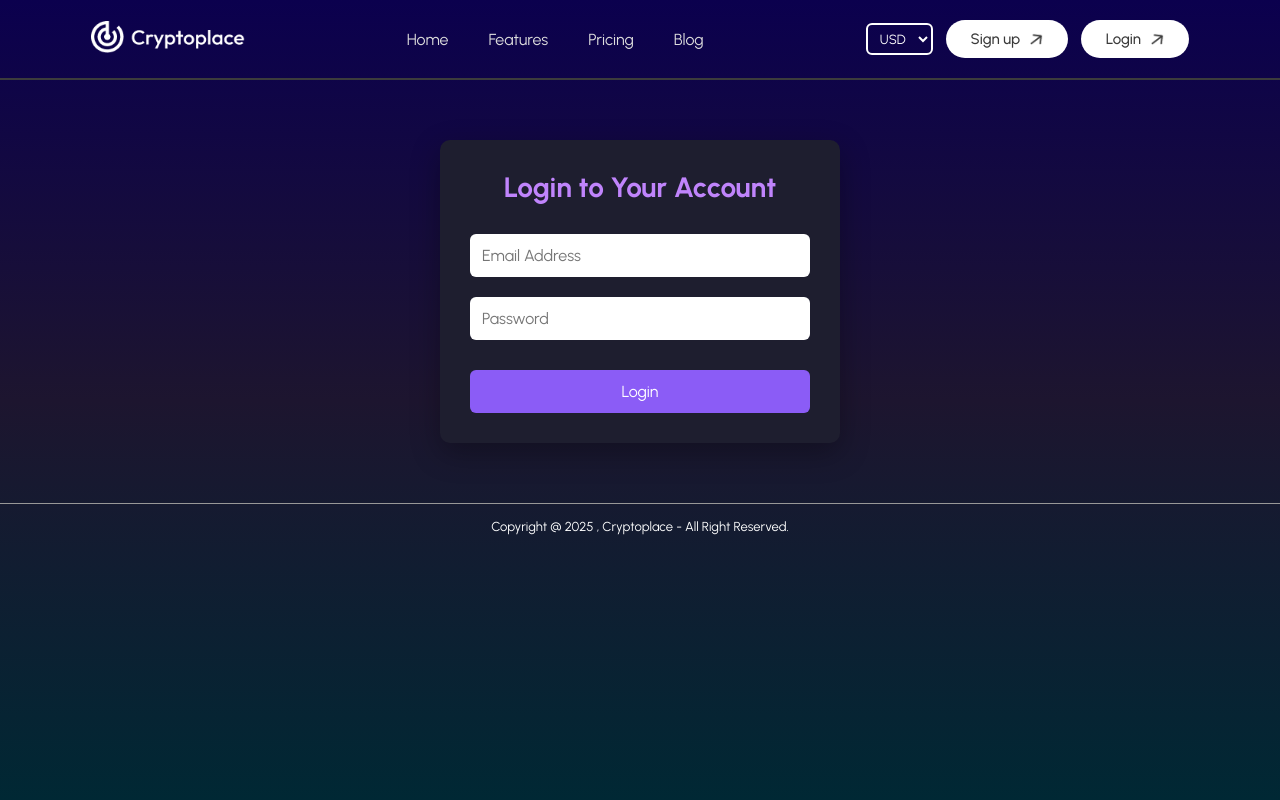
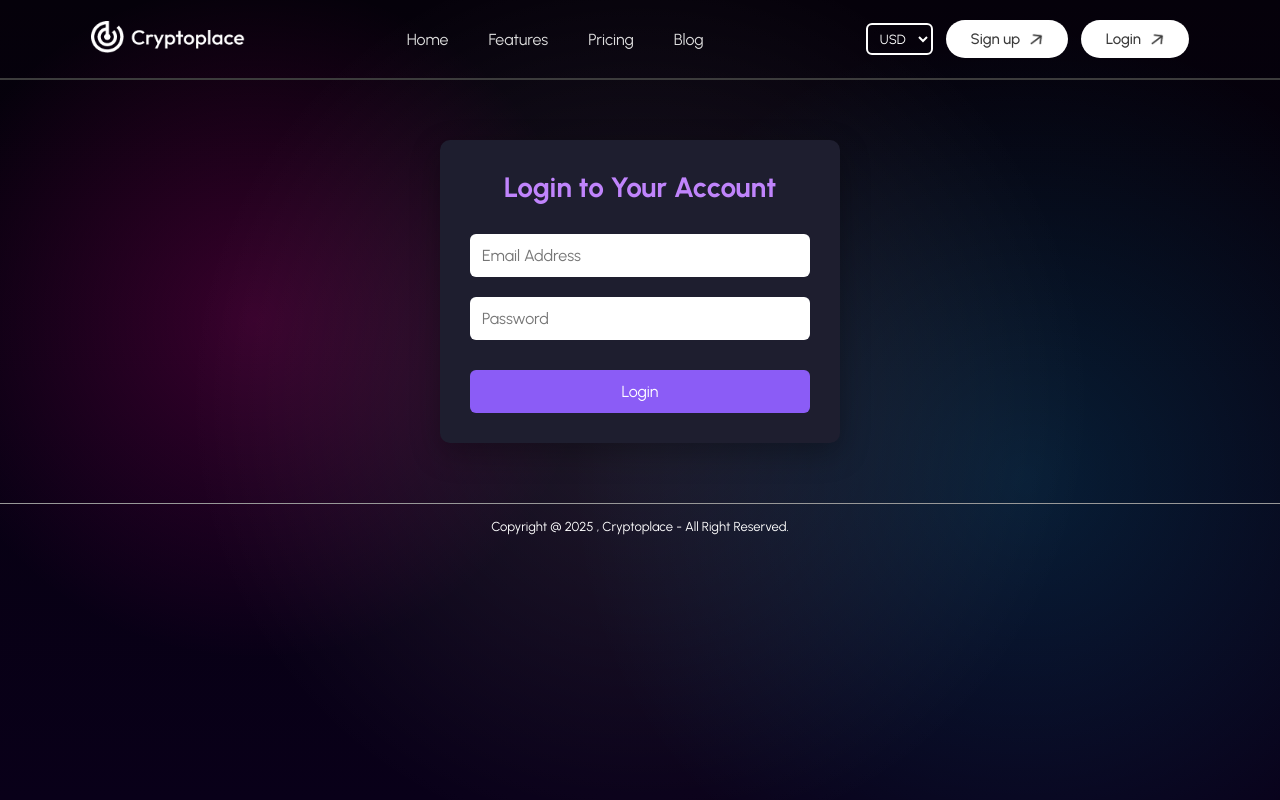
Before and after one commit to sojwal574/Crypto, a React (Vite) app: page /login in a window 1280 px wide. Built offline with nearby package versions, Linux system fonts and the light colour scheme; no server answers.

Commit message:
gradient

```diff
--- a/src/index.css
+++ b/src/index.css
@@ -18,7 +18,21 @@ a{
 .app {
     min-height: 100vh;
     color: white;
-    background: linear-gradient(#0b004e , #1d152f , #002834);
+    /* background: linear-gradient(#0b004e , #1d152f , #002834); */
+
+    background:
+        radial-gradient(circle at 20% 40%, rgba(255, 0, 150, 0.2), transparent 30%),
+        radial-gradient(circle at 80% 60%, rgba(0, 200, 255, 0.15), transparent 40%),
+        radial-gradient(circle at 50% 50%, rgba(255, 255, 255, 0.1), transparent 60%),
+        linear-gradient(180deg, #05010a 0%, #090019 100%);
+
+    background-blend-mode: screen;
+    background-color: #000000;
+    overflow: hidden;
+
+
+
+
 }
 
 /* ?--------------------------------------------------------- */
```
